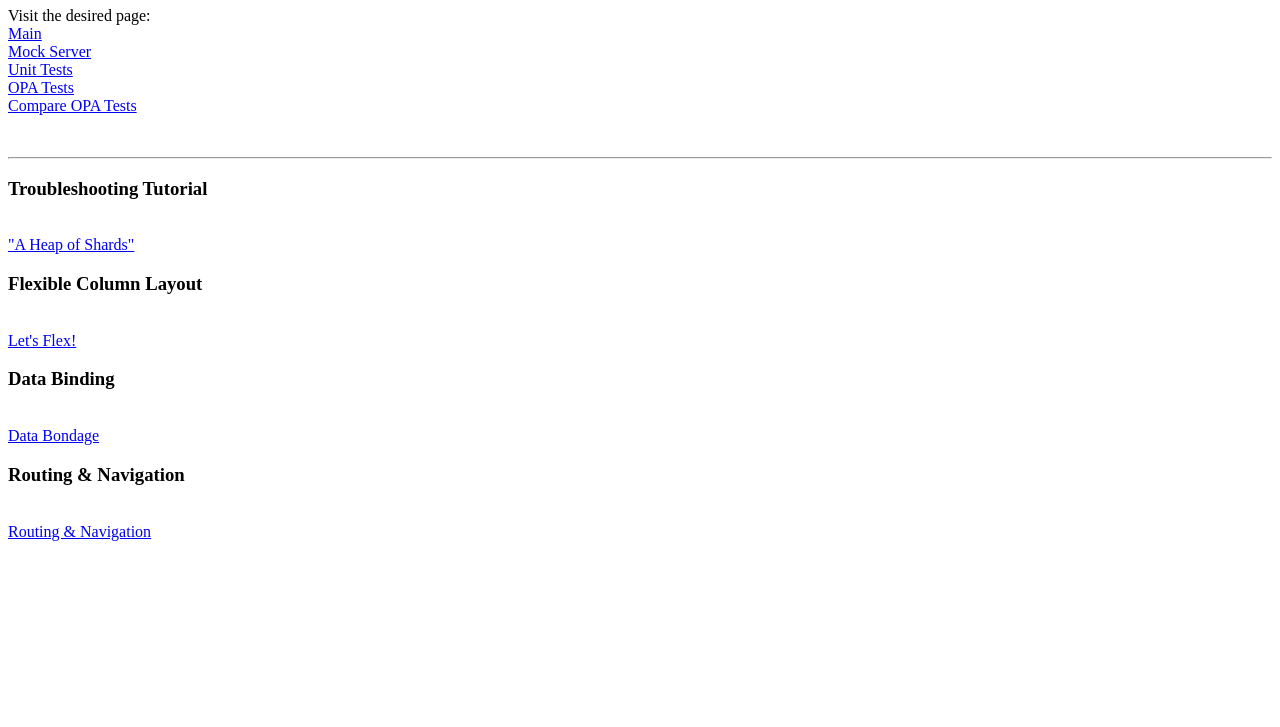
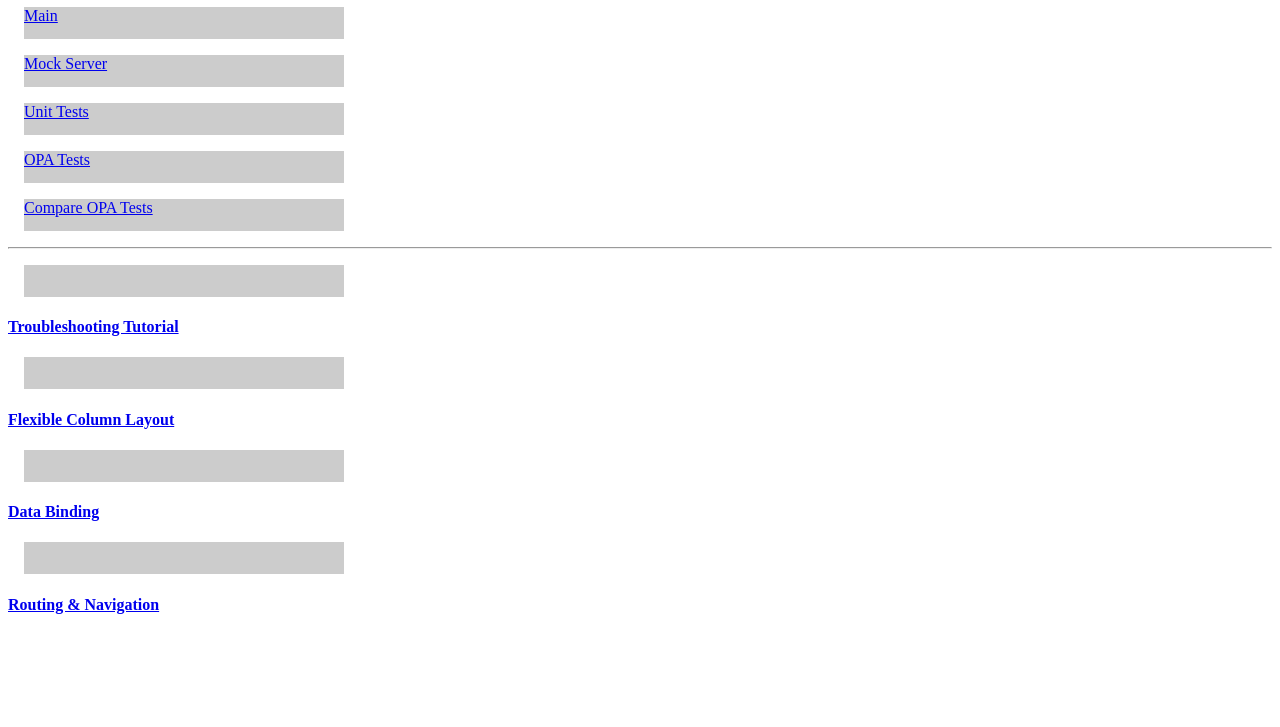
Before and after one commit to RobertShamburger/-SAPUI5_Walkthrough, a plain HTML site: page startpage.html in a window 1280 px wide. Shown: the part 73-800 px from the top of the page. Drawn offline with Linux system fonts and the light colour scheme.

Commit message:
Minor tweeking?

```diff
--- a/startpage.html
+++ b/startpage.html
@@ -3,40 +3,41 @@
 
 <head id="Startpage">
   <link rel="icon" type="image/ico" href="./favicon.ico">
+  <link rel="stylesheet" href="./styles.css">
   <title>Startpage</title>
 </head>
 
 <body>
-  <h1>Startpage</h1>
-  <div>
-    <p>Visit the desired page:
-      <br />
-      <a href="./webapp/index.html">Main</a>
-      <br />
-      <a href="./webapp/test/mockServer.html">Mock Server</a>
-      <br />
-      <a href="./webapp/test/unit/unitTests.qunit.html">Unit Tests</a>
-      <br />
-      <a href="./webapp/test/integration/opaTests.qunit.html?sap-ui-debug=true">OPA Tests</a>
-      <br />
-      <a href="./compare/test/integration/opaTests.qunit.html">Compare OPA Tests</a>
-    </p>
-    <br />
-  </div>
+  <h1>SAPUI5 Walkthrough</h1>
+  <section>
+    <p class="link"><a href="./webapp/index.html">Main</a></p>
+
+    <p class="link"><a href="./webapp/test/mockServer.html">Mock Server</a></p>
+
+    <p class="link"><a href="./webapp/test/unit/unitTests.qunit.html">Unit Tests</a></p>
+
+    <p class="link"> <a href="./webapp/test/integration/opaTests.qunit.html?sap-ui-debug=true">OPA Tests</a></p>
+
+    <p class="link"><a href="./compare/test/integration/opaTests.qunit.html">Compare OPA Tests</a></p>
+
+  </section>
   <hr>
-  <div>
-    <h3> Troubleshooting Tutorial</h3> <br />
-    <a href="./troubleshooting/index.html">"A Heap of Shards"</a>
-
-    <h3>Flexible Column Layout</h3><br />
-    <a href="./flexColumns/index.html"> Let's Flex! </a>
-
-    <h3>Data Binding</h3><br />
-    <a href="./data_binding/index.html">Data Bondage</a>
-
-    <h3>Routing & Navigation</h3><br />
-    <a href="./navigation/webapp/index.html">Routing & Navigation</a>
-  </div>
+  <section>
+    <div>
+      <p class="link"><a href="./troubleshooting/index.html" title="A Heap of Shards">
+          <h4> Troubleshooting Tutorial</h4>
+        </a></p>
+      <p class="link"><a href="./flexColumns/index.html" title="Let's Flex!">
+          <h4>Flexible Column Layout</h4>
+        </a></p>
+      <p class="link"><a href="./data_binding/index.html" title="Data Bondage">
+          <h4>Data Binding</h4>
+        </a></p>
+      <p class="link"></p><a href="./navigation/webapp/index.html" title="Routing & Navigation">
+        <h4>Routing & Navigation</h4>
+      </a></p>
+    </div>
+  </section>
 </body>
 
 </html>
--- /dev/null
+++ b/styles.css
@@ -0,0 +1,6 @@
+p.link {
+    width: 20em;
+    height: 2em;
+    margin: 1em;
+    background-color: #ccc;
+}
```
